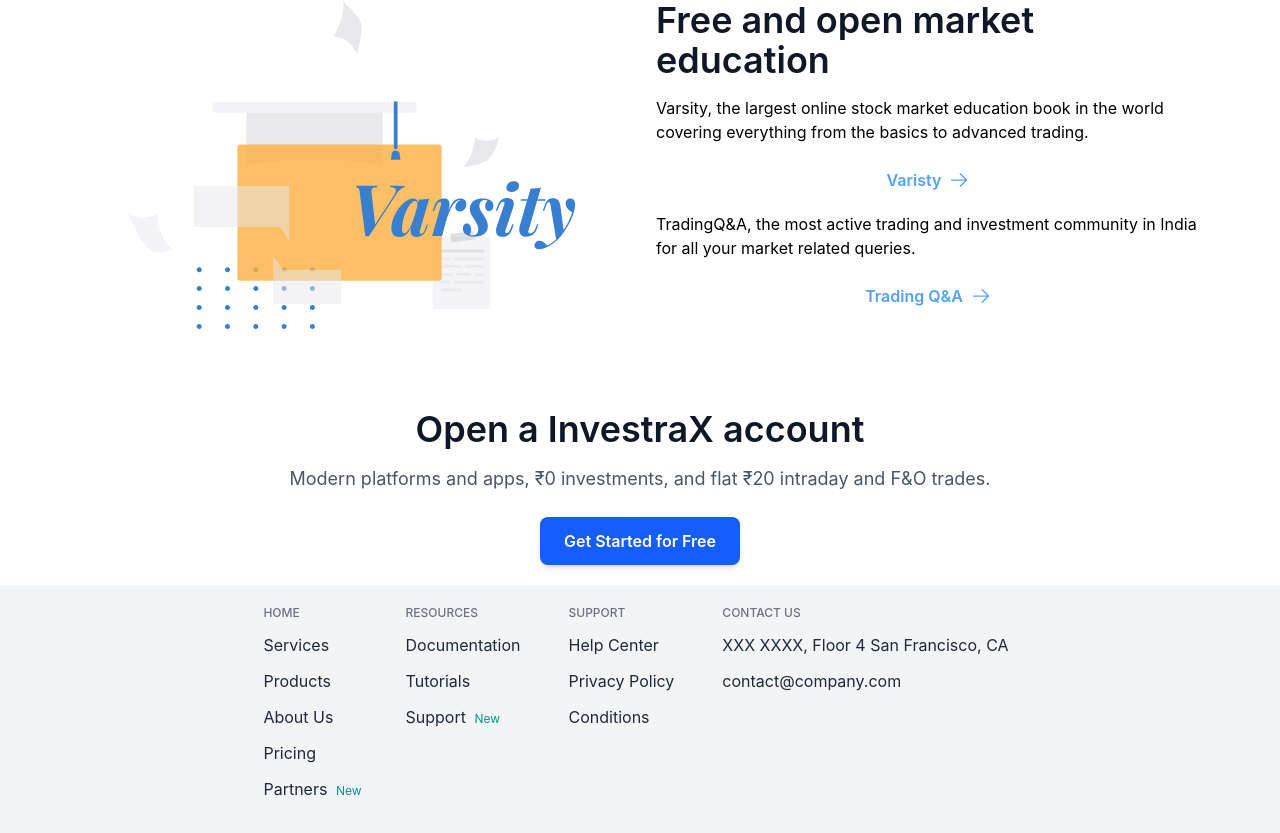
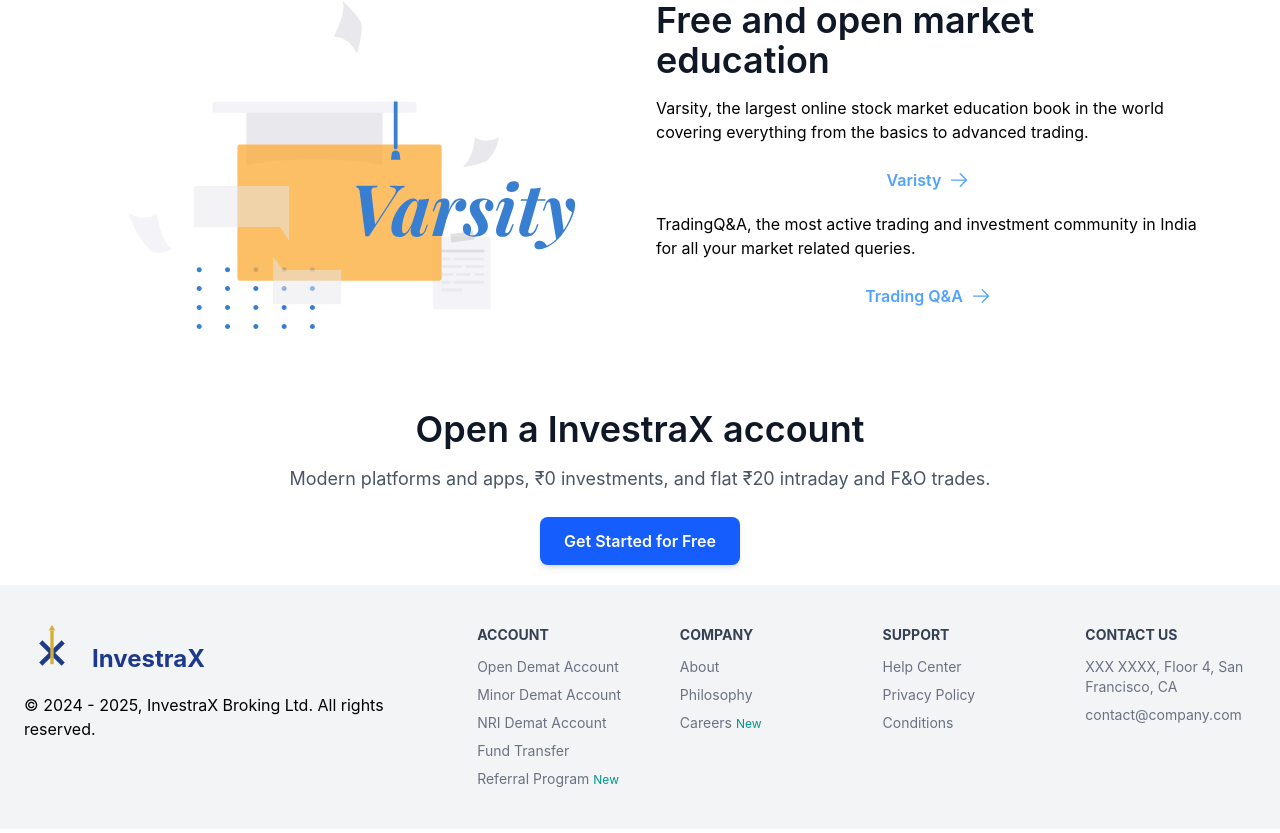
Before and after one commit to SG-07/InvestraX, a React (Vite) app in the folder frontend/: page / in a window 1280 px wide. Shown: the part 2047-2880 px from the top of the page. Built offline with nearby package versions, Linux system fonts and the light colour scheme.

Commit message:
home-component done

```diff
--- a/frontend/package.json
+++ b/frontend/package.json
@@ -15,6 +15,7 @@
     "@tailwindcss/vite": "^4.1.11",
     "react": "^19.1.0",
     "react-dom": "^19.1.0",
+    "react-router-dom": "^7.6.3",
     "react-scroll": "^1.9.3"
   },
   "devDependencies": {
--- a/frontend/src/landing-page/Footer.jsx
+++ b/frontend/src/landing-page/Footer.jsx
@@ -1,70 +1,99 @@
 export const Footer = () => {
   return (
-    <div class="bg-gray-100">
-      <div class="max-w-screen-xl mx-auto px-4 sm:px-6  text-gray-800 flex flex-wrap justify-center justify-between">
-        <div class="p-5">
-          <div class="text-xs uppercase text-gray-500 font-medium">Home</div>
-          <a class="my-3 block" href="/#">
-            Services <span class="text-teal-600 text-xs p-1"></span>
-          </a>
-          <a class="my-3 block" href="/#">
-            Products <span class="text-teal-600 text-xs p-1"></span>
-          </a>
-          <a class="my-3 block" href="/#">
-            About Us <span class="text-teal-600 text-xs p-1"></span>
-          </a>
-          <a class="my-3 block" href="/#">
-            Pricing <span class="text-teal-600 text-xs p-1"></span>
-          </a>
-          <a class="my-3 block" href="/#">
-            Partners <span class="text-teal-600 text-xs p-1">New</span>
-          </a>
+    <footer className="bg-gray-100">
+      <div className="max-w-7xl mx-auto px-6 py-10 flex flex-wrap md:flex-nowrap items-start gap-10">
+        {/* Logo + Company Name - Takes 1/3 width */}
+        <div>
+          <div className="w-full md:w-1/3 flex items-center gap-3 mb-6 md:mb-0">
+            <img
+              src="/media/images/InvestraX_logo.svg"
+              alt="InvestraX Logo"
+              className="h-14 mb-3"
+            />
+            <p className="text-2xl font-bold text-blue-900">InvestraX</p>
+          </div>
+          <p>&copy; 2024 - 2025, InvestraX Broking Ltd. All rights reserved.</p>
         </div>
-        <div class="p-5">
-          <div class="text-xs uppercase text-gray-500 font-medium">
-            Resources
+
+        {/* Navigation Columns - Take remaining 2/3 */}
+        <div className="w-full md:w-2/3 grid grid-cols-2 sm:grid-cols-4 gap-8 text-sm text-gray-800">
+          <div>
+            <p className="text-sm uppercase text-gray-700 font-large font-bold mb-3">
+              Account
+            </p>
+            <ul className="space-y-2 text-gray-500">
+              <li>
+                <a href="/#">Open Demat Account</a>
+              </li>
+              <li>
+                <a href="/#">Minor Demat Account</a>
+              </li>
+              <li>
+                <a href="/#">NRI Demat Account</a>
+              </li>
+              <li>
+                <a href="/#">Fund Transfer</a>
+              </li>
+              <li>
+                <a href="/#">
+                  Referral Program <span className="text-teal-600 text-xs">New</span>
+                </a>
+              </li>
+            </ul>
           </div>
 
-          <a class="my-3 block" href="/#">
-            Documentation <span class="text-teal-600 text-xs p-1"></span>
-          </a>
-          <a class="my-3 block" href="/#">
-            Tutorials <span class="text-teal-600 text-xs p-1"></span>
-          </a>
-          <a class="my-3 block" href="/#">
-            Support <span class="text-teal-600 text-xs p-1">New</span>
-          </a>
-        </div>
-        <div class="p-5">
-          <div class="text-xs uppercase text-gray-500 font-medium">Support</div>
-
-          <a class="my-3 block" href="/#">
-            Help Center <span class="text-teal-600 text-xs p-1"></span>
-          </a>
-          <a class="my-3 block" href="/#">
-            Privacy Policy <span class="text-teal-600 text-xs p-1"></span>
-          </a>
-          <a class="my-3 block" href="/#">
-            Conditions <span class="text-teal-600 text-xs p-1"></span>
-          </a>
-        </div>
-        <div class="p-5">
-          <div class="text-xs uppercase text-gray-500 font-medium">
-            Contact us
+          <div>
+            <p className="text-sm uppercase text-gray-700 font-large font-bold mb-3">
+              Company
+            </p>
+            <ul className="space-y-2 text-gray-500">
+              <li>
+                <a href="/#">About</a>
+              </li>
+              <li>
+                <a href="/#">Philosophy</a>
+              </li>
+              <li>
+                <a href="/#">
+                  Careers <span className="text-teal-600 text-xs">New</span>
+                </a>
+              </li>
+            </ul>
           </div>
 
-          <a class="my-3 block" href="/#">
-            XXX XXXX, Floor 4 San Francisco, CA
-            <span class="text-teal-600 text-xs p-1"></span>
-          </a>
+          <div>
+            <p className="text-sm uppercase text-gray-700 font-large font-bold mb-3">
+              Support
+            </p>
+            <ul className="space-y-2 text-gray-500">
+              <li>
+                <a href="/#">Help Center</a>
+              </li>
+              <li>
+                <a href="/#">Privacy Policy</a>
+              </li>
+              <li>
+                <a href="/#">Conditions</a>
+              </li>
+            </ul>
+          </div>
 
-          <a class="my-3 block" href="/#">
-            contact@company.com
-            <span class="text-teal-600 text-xs p-1"></span>
-          </a>
+          <div>
+            <p className="text-sm uppercase text-gray-700 font-large font-bold mb-3">
+              Contact Us
+            </p>
+            <ul className="space-y-2 text-gray-500">
+              <li>
+                <a href="/#">XXX XXXX, Floor 4, San Francisco, CA</a>
+              </li>
+              <li>
+                <a href="/#">contact@company.com</a>
+              </li>
+            </ul>
+          </div>
         </div>
       </div>
-    </div>
+    </footer>
   );
 };
 
```
Also changed, not shown: 1 other file (tests, documents, lock files or other folders).
